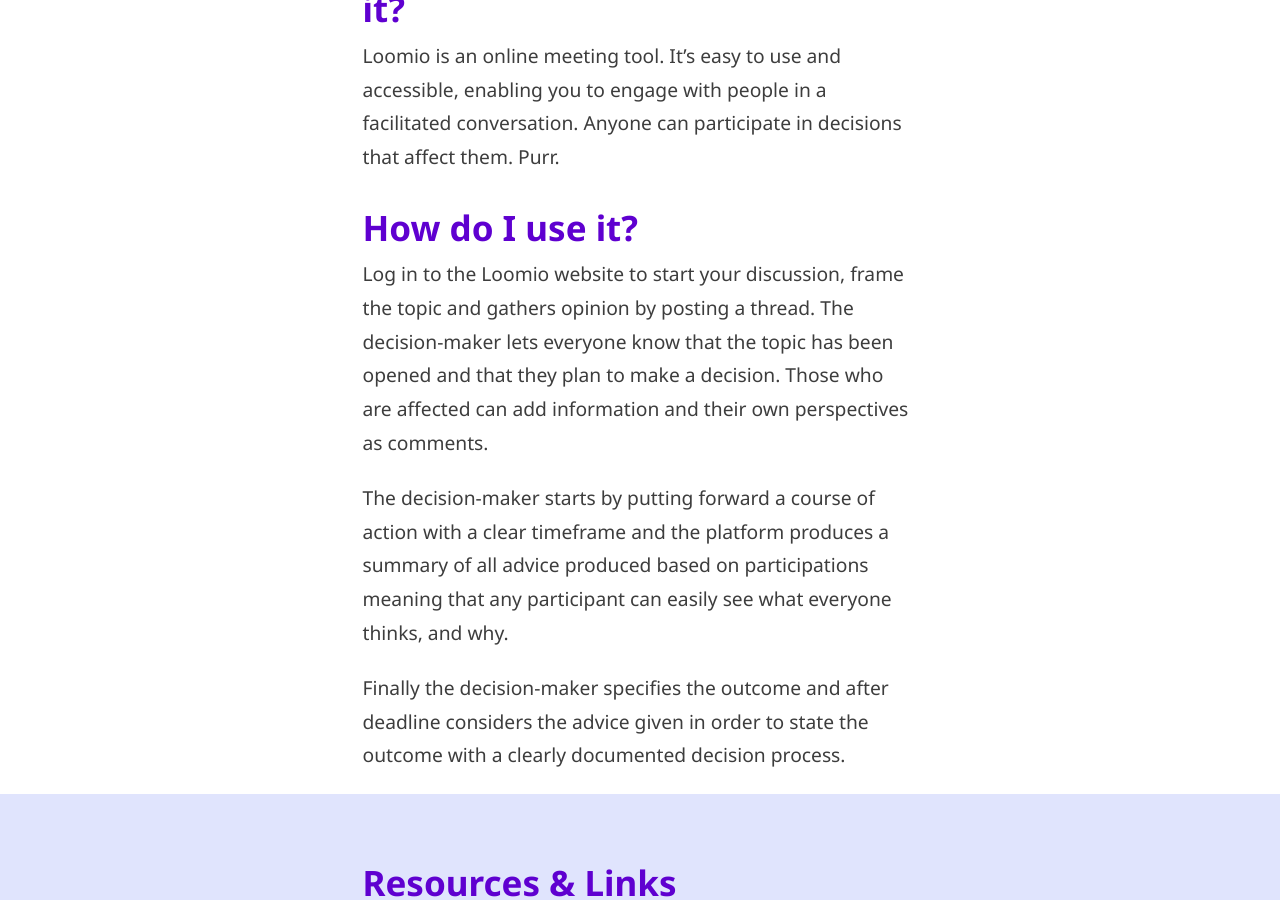
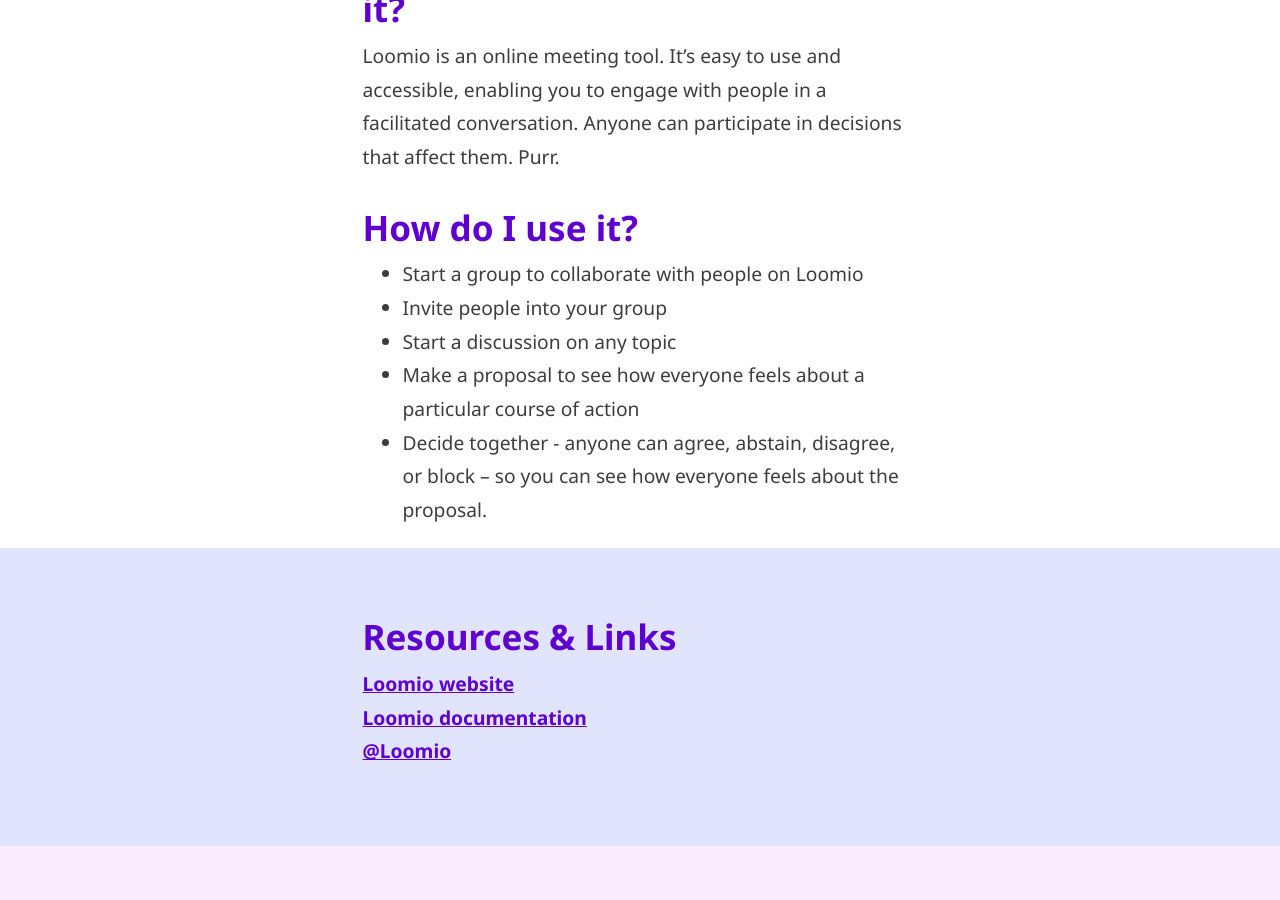
Before and after one commit to digidemlab/democat, a Jekyll site: the page built from _posts/2016-11-26-loomio.md, in a window 1280 px wide and 900 px high, scrolled down 1780 px. Built offline with Jekyll 4.4.1, drawn with Linux system fonts in a browser that asks for light colours.

Commit message:
Updated Loomio

```diff
--- a/_posts/2016-11-26-loomio.md
+++ b/_posts/2016-11-26-loomio.md
@@ -28,8 +28,8 @@
 
 ## How do I use it?
 
-Log in to the Loomio website to start your discussion, frame the topic and gathers opinion by posting a thread. The decision-maker lets everyone know that the topic has been opened and that they plan to make a decision. Those who are affected can add information and their own perspectives as comments.
-
-The decision-maker starts by putting forward a course of action with a clear timeframe and the platform produces a summary of all advice produced based on participations meaning that any participant can easily see what everyone thinks, and why.
-
-Finally the decision-maker specifies the outcome and after deadline considers the advice given in order to state the outcome with a clearly documented decision process.
+* Start a group to collaborate with people on Loomio
+* Invite people into your group
+* Start a discussion on any topic
+* Make a proposal to see how everyone feels about a particular course of action
+* Decide together - anyone can agree, abstain, disagree, or block – so you can see how everyone feels about the proposal.
```
